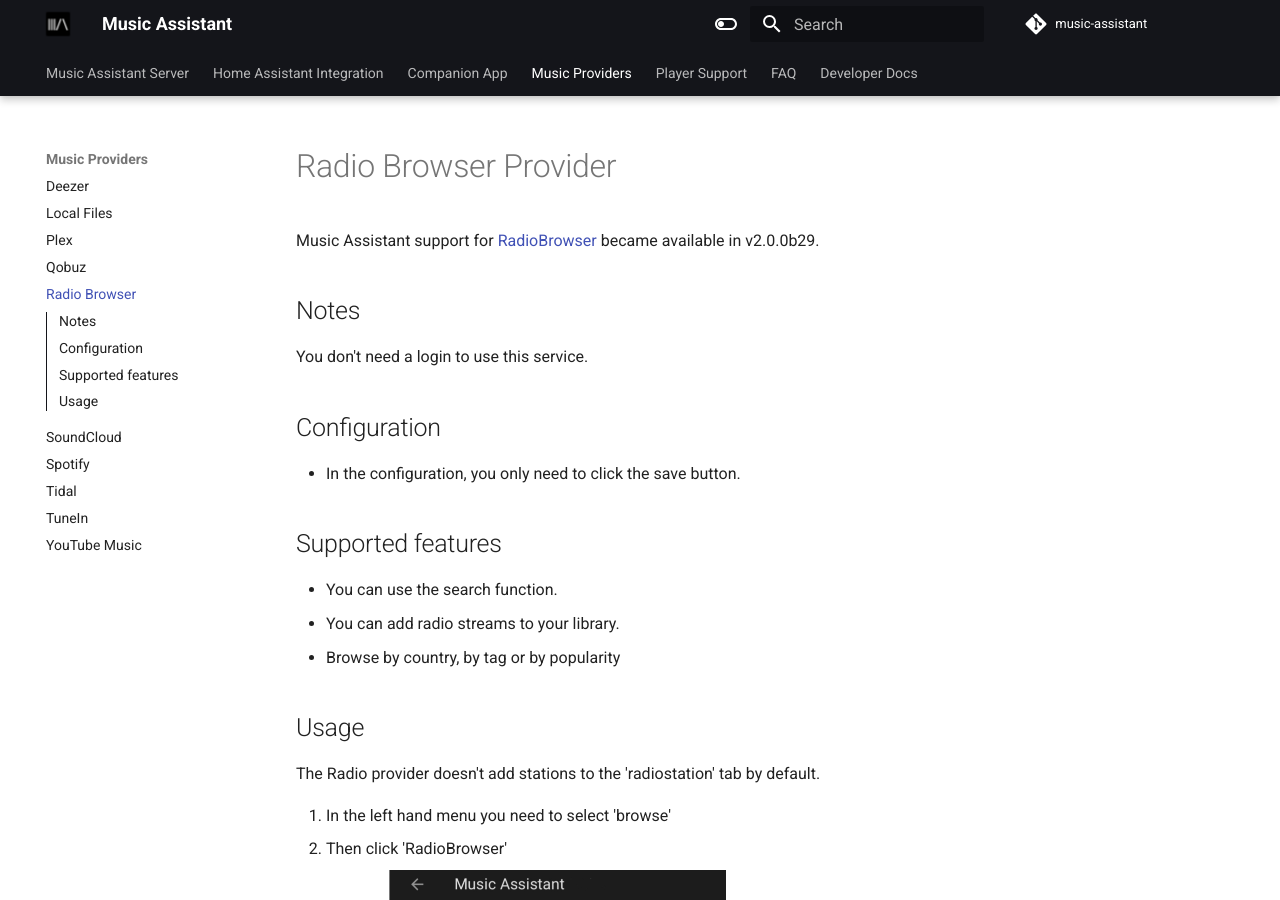
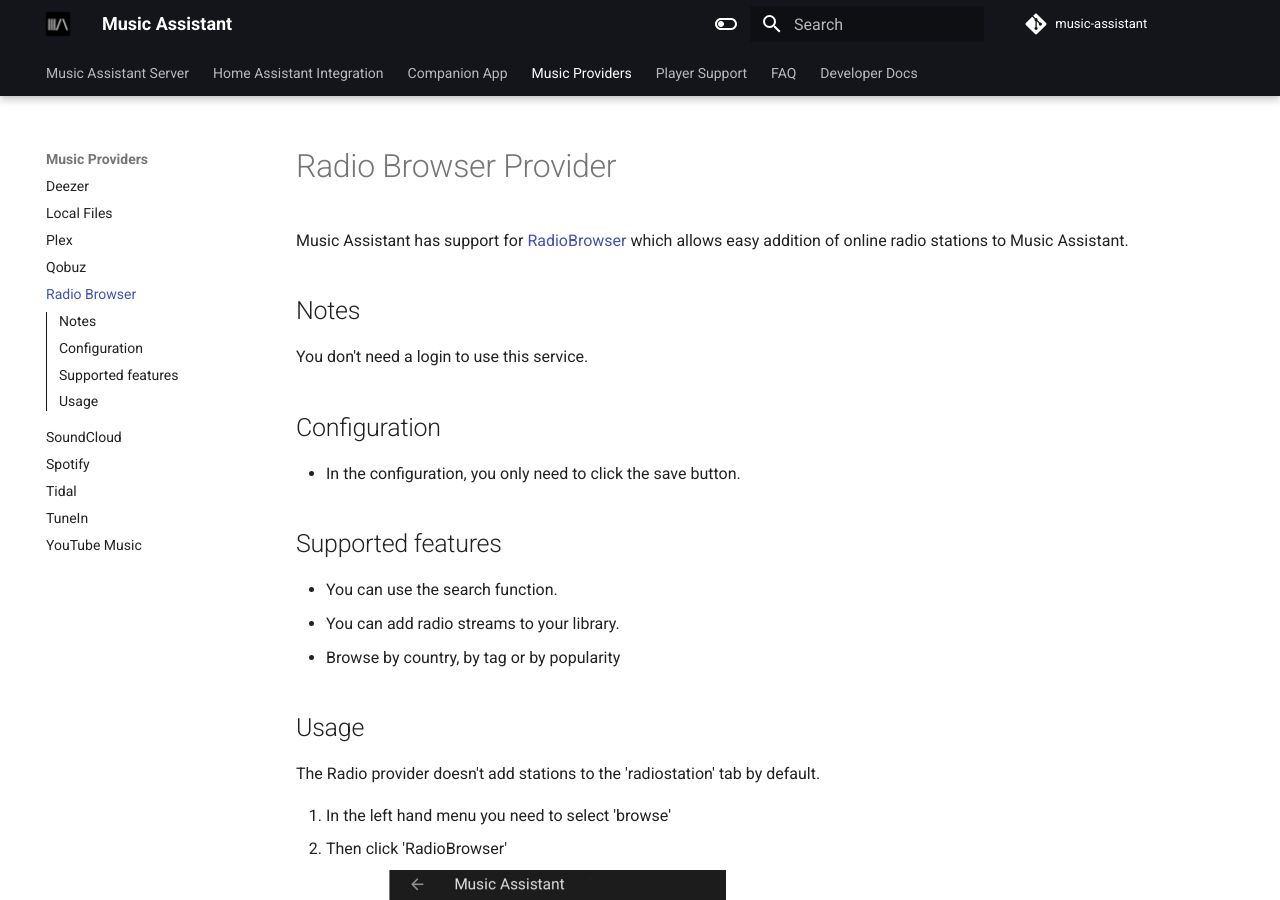
Before and after one commit to pwbriggs/music-assistant.github.io, an MkDocs documentation site: the page built from docs/music-providers/radio-browser.md, in a window 1280 px wide and 900 px high. Built offline with MkDocs 1.6.1 and Material for MkDocs 9.7.7, drawn with Linux system fonts in a browser that asks for light colours.

Commit message:
Standardising opening sentence across providers

```diff
--- a/docs/music-providers/radio-browser.md
+++ b/docs/music-providers/radio-browser.md
@@ -1,6 +1,6 @@
 # Radio Browser Provider
 
-Music Assistant support for [RadioBrowser](https://www.radio-browser.info/) became available in v2.0.0b29.
+Music Assistant has support for [RadioBrowser](https://www.radio-browser.info/) which allows easy addition of online radio stations to Music Assistant.
 
 ## Notes
 
```
